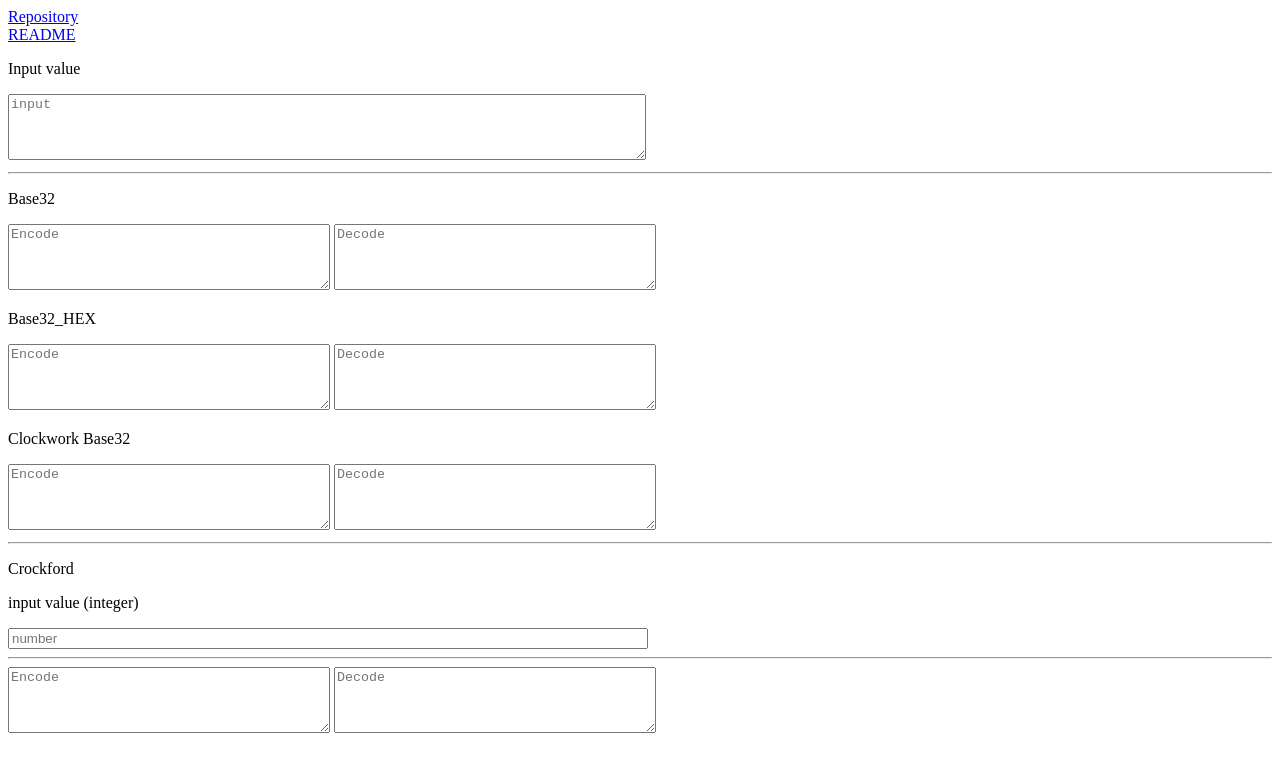
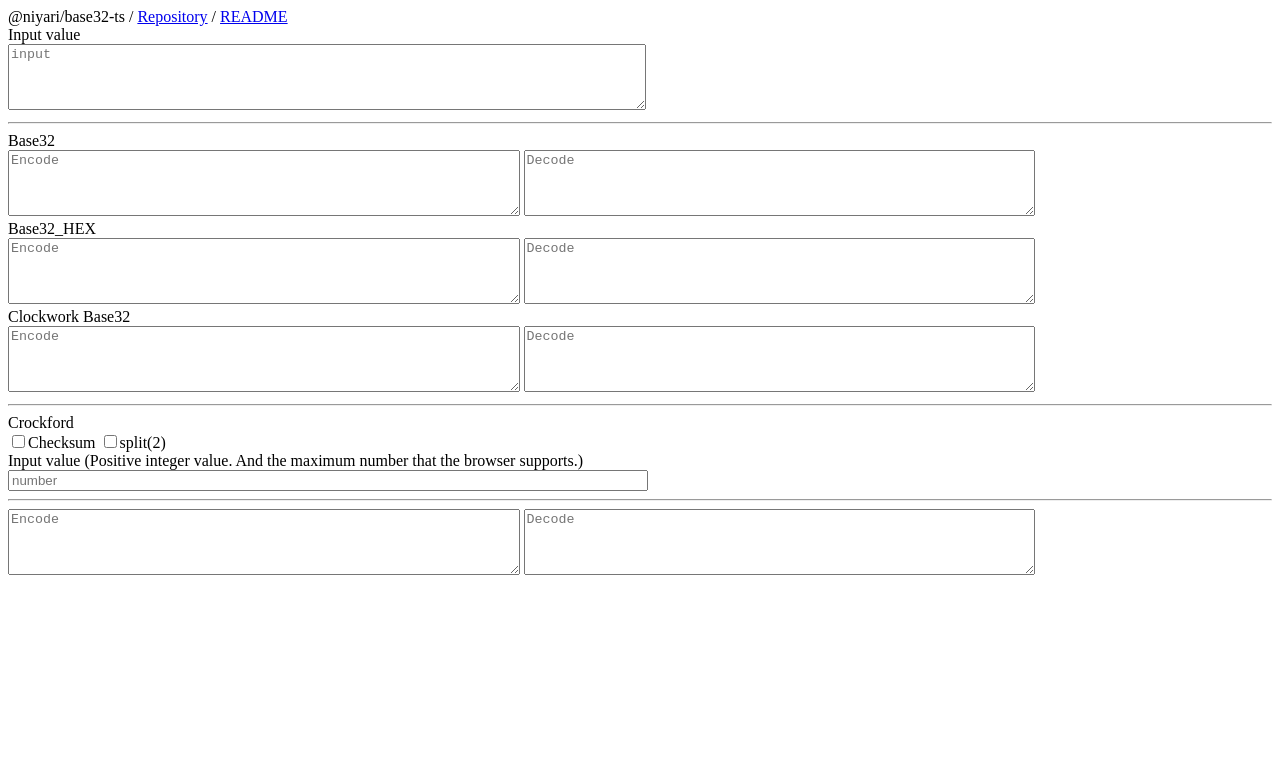
Before and after one commit to niyari/base32-ts, a website: page demo/index.html in a window 1280 px wide. Drawn offline with Linux system fonts and the light colour scheme.

Commit message:
Update demo page.

```diff
--- a/demo/index.html
+++ b/demo/index.html
@@ -6,54 +6,84 @@
     <meta http-equiv="X-UA-Compatible" content="IE=edge">
     <meta name="viewport" content="width=device-width, initial-scale=1.0">
     <title>@niyari/base32-ts</title>
+    <style>
+        textarea {
+            min-width: 25%;
+            min-height: 4.5em;
+            width: 40%;
+        }
+
+        .error-text {
+            color: red;
+        }
+    </style>
 </head>
 
 <body>
-    <a href="https://github.com/niyari/base32-ts">Repository</a><br><a
-        href="https://niyari.github.io/base32-ts/">README</a><br>
+    <div>
+        @niyari/base32-ts / <a href="https://github.com/niyari/base32-ts">Repository</a> / <a
+            href="https://niyari.github.io/base32-ts/">README</a>
+    </div>
     <section>
         <div>
-            <p>Input value <span id="in_error" style="color: red;"></span></p>
+            <div>
+                Input value <span id="in_error" class="error-text"></span>
+            </div>
             <textarea type="text" style="width: 50%" placeholder="input" id="input" rows="4"></textarea>
         </div>
     </section>
     <hr>
     <section>
         <div>
-            <p>Base32</p>
-            <textarea type="text" style="width: 25%" placeholder="Encode" id="base32_e" rows="4"></textarea>
-            <textarea type="text" style="width: 25%" placeholder="Decode" id="base32_d" rows="4"></textarea>
+            <div>
+                Base32
+            </div>
+            <textarea type="text" placeholder="Encode" id="base32_e" rows="4"></textarea>
+            <textarea type="text" placeholder="Decode" id="base32_d" rows="4"></textarea>
         </div>
     </section>
 
     <section>
         <div>
-            <p>Base32_HEX</p>
-            <textarea type="text" style="width: 25%" placeholder="Encode" id="hex_e" rows="4"></textarea>
-            <textarea type="text" style="width: 25%" placeholder="Decode" id="hex_d" rows="4"></textarea>
+            <div>
+                Base32_HEX
+            </div>
+            <textarea type="text" placeholder="Encode" id="hex_e" rows="4"></textarea>
+            <textarea type="text" placeholder="Decode" id="hex_d" rows="4"></textarea>
         </div>
     </section>
 
     <section>
         <div>
-            <p>Clockwork Base32</p>
-            <textarea type="text" style="width: 25%" placeholder="Encode" id="cw_e" rows="4"></textarea>
-            <textarea type="text" style="width: 25%" placeholder="Decode" id="cw_d" rows="4"></textarea>
+            <div>
+                Clockwork Base32
+            </div>
+            <textarea type="text" placeholder="Encode" id="cw_e" rows="4"></textarea>
+            <textarea type="text" placeholder="Decode" id="cw_d" rows="4"></textarea>
         </div>
     </section>
     <hr>
     <section>
         <div>
-            <p>Crockford</p>
-            <p>input value (integer)<span id="cf_error" style="color: red;"></span></p>
+            <div>
+                Crockford
+            </div>
+            <div>
+                <input id="cf_checksum" type="checkbox" value="1"><label for="cf_checksum">Checksum</label>
+                <input id="cf_split" type="checkbox" value="1"><label for="cf_split">split(2)</label>
+            </div>
+            <div>
+                <span id="cf_error" class="error-text"></span> Input value (Positive integer value. And the maximum
+                number that the browser supports.)
+            </div>
             <input type="tel" style="width: 50%" placeholder="number" id="input_cf">
         </div>
     </section>
     <hr>
     <section>
         <div>
-            <textarea type="text" style="width: 25%" placeholder="Encode" id="cf_e" rows="4"></textarea>
-            <textarea type="text" style="width: 25%" placeholder="Decode" id="cf_d" rows="4"></textarea>
+            <textarea type="text" placeholder="Encode" id="cf_e" rows="4"></textarea>
+            <textarea type="text" placeholder="Decode" id="cf_d" rows="4"></textarea>
         </div>
     </section>
 
@@ -85,11 +115,14 @@
             const hex_d = document.getElementById("hex_d");
             const cw_e = document.getElementById("cw_e");
             const cw_d = document.getElementById("cw_d");
+
+            const cf_checksum = document.getElementById("cf_checksum");
+            const cf_split = document.getElementById("cf_split");
             const cf_e = document.getElementById("cf_e");
             const cf_d = document.getElementById("cf_d");
 
 
-            input.addEventListener('change', (e) => {
+            input.addEventListener('input', (e) => {
                 cf_error.textContent = '';
                 base32_e.value = base32.encode(input.value);
                 base32_d.value = base32.decode(base32_e.value);
@@ -100,7 +133,24 @@
                 cw_e.value = base32_clockwork.encode(input.value);
                 cw_d.value = base32_clockwork.decode(cw_e.value);
             });
-            input_cf.addEventListener('change', (e) => {
+            // crockford
+            cf_checksum.addEventListener('change', (e) => {
+                // 本来はこのような使い方をしない。
+                if (base32_crockford._mode.checksum) {
+                    base32_crockford._mode.checksum = false;
+                } else {
+                    base32_crockford._mode.checksum = true;
+                }
+            });
+            cf_split.addEventListener('change', (e) => {
+                // 本来はこのような使い方をしない。
+                if (base32_crockford._mode.split === 2) {
+                    base32_crockford._mode.split = 0;
+                } else {
+                    base32_crockford._mode.split = 2;
+                }
+            });
+            input_cf.addEventListener('input', (e) => {
                 cf_error.textContent = '';
                 try {
                     let cf_input = BigInt(input_cf.value);
```
